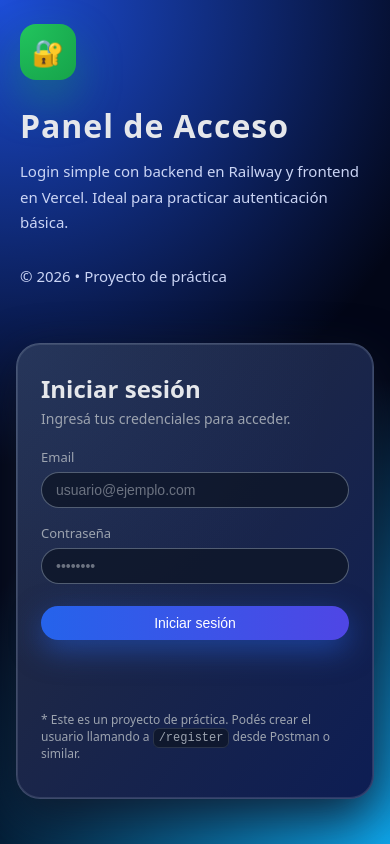
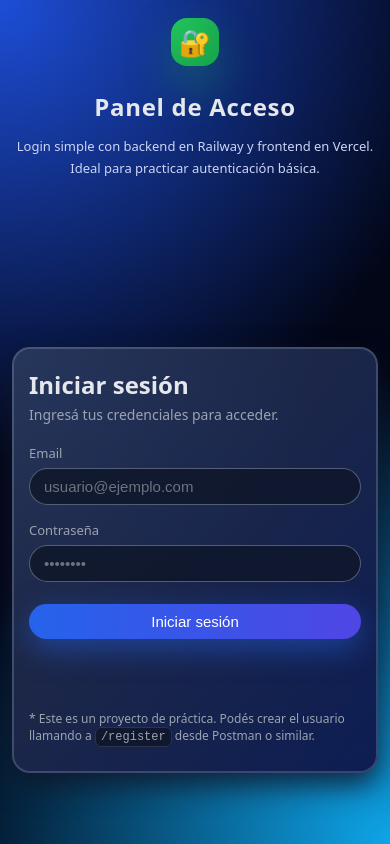
Before and after one commit to alecruz/frontend, a plain HTML site: page index.html in a window 390 px wide. Drawn offline with Linux system fonts and the light colour scheme.

Commit message:
frontend 3

```diff
--- a/styles.css
+++ b/styles.css
@@ -1,9 +1,7 @@
 :root {
   --bg: #020617;
-  --bg-soft: #020617;
   --card-bg: #020617;
   --accent: #2563eb;
-  --accent-soft: rgba(37, 99, 235, 0.12);
   --border-subtle: rgba(148, 163, 184, 0.3);
   --text-main: #e5e7eb;
   --text-muted: #9ca3af;
@@ -25,7 +23,7 @@ body {
   background:
     radial-gradient(circle at top left, #1d4ed8 0, transparent 50%),
     radial-gradient(circle at bottom right, #0ea5e9 0, transparent 50%),
-    var(--bg);
+    #020617;
   min-height: 100vh;
 }
 
@@ -36,7 +34,7 @@ body {
   min-height: 100vh;
 }
 
-/* Panel de marca (lado izquierdo) */
+/* Panel de marca (lado izquierdo en desktop) */
 
 .brand-panel {
   flex: 1.1;
@@ -233,16 +231,22 @@ button:disabled {
   border: 1px solid rgba(148, 163, 184, 0.2);
 }
 
-/* Responsivo */
+/* 📱 Responsivo */
 
+/* Tablets / pantallas medianas */
 @media (max-width: 880px) {
   .page {
     flex-direction: column;
   }
 
   .brand-panel {
-    padding: 24px 20px;
-    text-align: left;
+    padding: 24px 20px 12px;
+    text-align: center;
+    align-items: center;
+  }
+
+  .brand-content {
+    max-width: 100%;
   }
 
   .auth-panel {
@@ -250,6 +254,54 @@ button:disabled {
   }
 
   .auth-card {
-    max-width: 100%;
+    max-width: 420px;
+    margin: 0 auto;
   }
 }
+
+/* Celulares chicos */
+@media (max-width: 520px) {
+  body {
+    min-height: 100vh;
+  }
+
+  .brand-panel {
+    padding: 18px 16px 8px;
+  }
+
+  .brand-logo {
+    margin-left: auto;
+    margin-right: auto;
+    width: 48px;
+    height: 48px;
+  }
+
+  .brand-panel h1 {
+    font-size: 24px;
+  }
+
+  .brand-panel p {
+    font-size: 13px;
+  }
+
+  .brand-footer {
+    display: none; /* para que no quede demasiado texto abajo */
+  }
+
+  .auth-panel {
+    padding: 8px 12px 24px;
+  }
+
+  .auth-card {
+    border-radius: 18px;
+    padding: 20px 16px 16px;
+    box-shadow:
+      0 12px 28px rgba(15, 23, 42, 0.85),
+      0 0 0 1px rgba(148, 163, 184, 0.3) inset;
+  }
+
+  input,
+  button {
+    font-size: 15px;
+  }
+}
```
